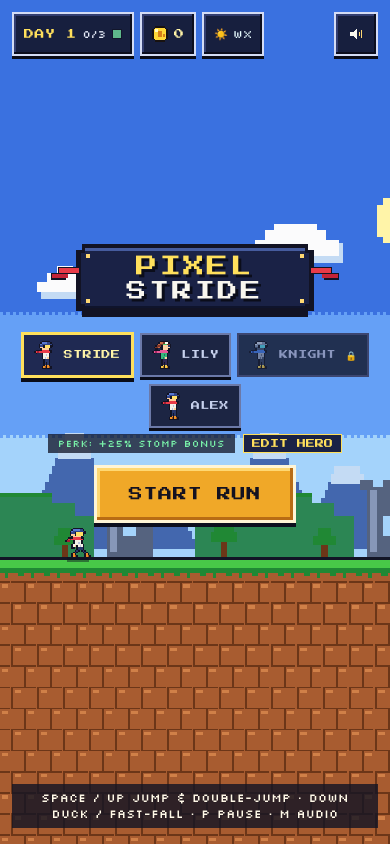
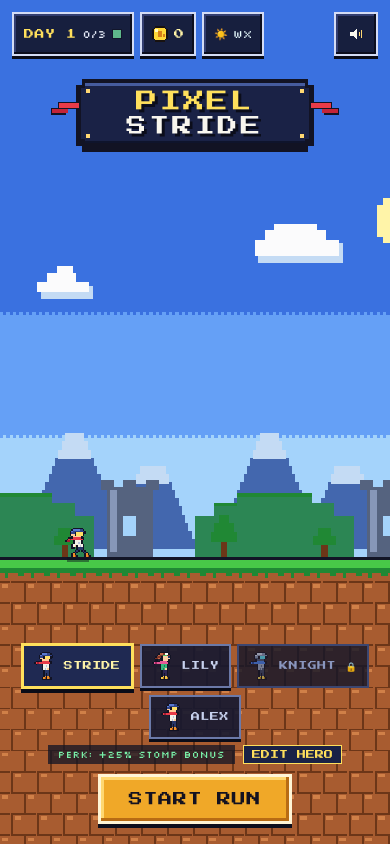
Before and after one commit to gabigtr123/Pixel-Pride-Runner-, a React (Vite) app: page / in a window 390 px wide. Built offline with nearby package versions, Linux system fonts and the light colour scheme.

Commit message:
fix: frame Portrait title logo in upper sky and controls on underground deck so hero & terrain stay visible (v2.2.1)

```diff
--- a/package.json
+++ b/package.json
@@ -1,7 +1,7 @@
 {
   "name": "pixel-stride",
   "private": true,
-  "version": "2.2.0",
+  "version": "2.2.1",
   "type": "module",
   "scripts": {
     "dev": "vite --port=3000 --host=0.0.0.0",
--- a/public/sw.js
+++ b/public/sw.js
@@ -1,4 +1,4 @@
-const CACHE_NAME = 'pixel-stride-pwa-v2.2.0';
+const CACHE_NAME = 'pixel-stride-pwa-v2.2.1';
 
 self.addEventListener('install', (event) => {
   self.skipWaiting();
--- a/src/components/TitleOverlay.tsx
+++ b/src/components/TitleOverlay.tsx
@@ -62,6 +62,7 @@ export function TitleOverlay({
       data-testid="title-screen"
     >
       {/* Top bar: Daily Quests + Pixel Shop + Weather/Theme on left, Sound toggle on right */}
+      <div className="flex flex-col gap-3 sm:gap-4">
         <div className="flex items-start justify-between gap-2">
           <div className="flex flex-wrap items-center gap-1.5 sm:gap-2 pointer-events-auto">
             <button
@@ -134,19 +135,27 @@ export function TitleOverlay({
             }}
             tabIndex={-1}
             aria-label={muted ? 'Unmute audio (M)' : 'Mute audio (M)'}
-          className="pointer-events-auto pixel-icon-btn w-11 h-11 flex items-center justify-center cursor-pointer"
+            className="pointer-events-auto pixel-icon-btn w-11 h-11 flex items-center justify-center cursor-pointer shrink-0"
           >
             <SoundIcon muted={muted} />
           </button>
         </div>
 
-      {/* Upper-center calm sky negative-space lockup, character selector & primary CTA */}
+        {/* In Portrait mode, anchor the Title Logo cleanly in the upper sky so the horizon & running hero stay 100% visible */}
+        {isPortrait && (
+          <div className="flex justify-center pt-1">
+            <PixelStrideTitleLogo />
+          </div>
+        )}
+      </div>
+
+      {/* Landscape center lockup OR Portrait underground masonry deck */}
       <div
         className={`title-center-stack flex flex-col items-center ${
-          isPortrait ? '-mt-20 gap-3' : '-mt-4 md:-mt-10 gap-2.5 sm:gap-3'
+          isPortrait ? 'gap-2.5 pb-2' : '-mt-4 md:-mt-10 gap-2.5 sm:gap-3'
         }`}
       >
-        <PixelStrideTitleLogo />
+        {!isPortrait && <PixelStrideTitleLogo />}
 
         {/* Retro 8-bit character selector (Stride, Lily, Pixel Knight, Custom Hero) */}
         <div className="flex flex-col items-center gap-1.5 pointer-events-auto">
@@ -223,7 +232,9 @@ export function TitleOverlay({
               e.currentTarget.blur();
               onStart();
             }}
-            className="title-start-btn pixel-btn-primary font-pixel-display text-sm sm:text-base px-8 py-4 tracking-wider whitespace-nowrap cursor-pointer focus-visible:outline-2 focus-visible:outline-offset-4 focus-visible:outline-[#FFF4A8]"
+            className={`title-start-btn pixel-btn-primary font-pixel-display text-sm sm:text-base tracking-wider whitespace-nowrap cursor-pointer focus-visible:outline-2 focus-visible:outline-offset-4 focus-visible:outline-[#FFF4A8] ${
+              isPortrait ? 'px-7 py-3' : 'px-8 py-4'
+            }`}
           >
             START RUN
           </button>
@@ -237,11 +248,13 @@ export function TitleOverlay({
       </div>
 
       {/* Flat, borderless single-line control hint in bottom safe margin (desktop only) */}
+      {!isPortrait && (
         <div className="desktop-control-hint flex justify-center pb-1">
           <p className="font-pixel-ui text-xs text-[#FFF9E8] bg-[#111324]/80 px-4 py-1.5 text-center tracking-wide">
             SPACE / UP Jump &amp; Double-Jump · DOWN Duck / Fast-Fall · P Pause · M Audio
           </p>
         </div>
+      )}
     </div>
   );
 }
```
Also changed, not shown: 1 other file (tests, documents, lock files or other folders). Lines whose indentation alone changed are shown as unchanged.
